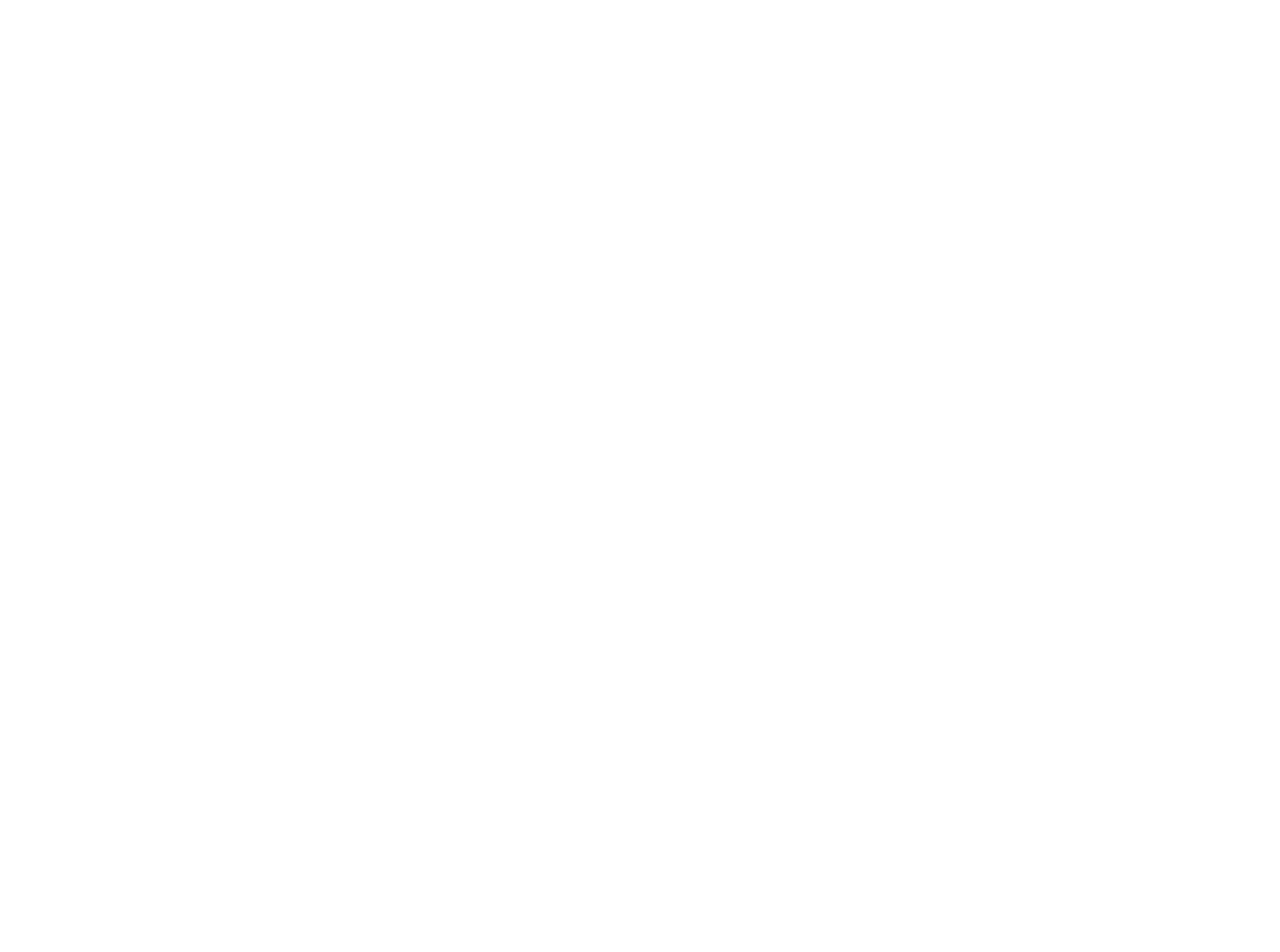
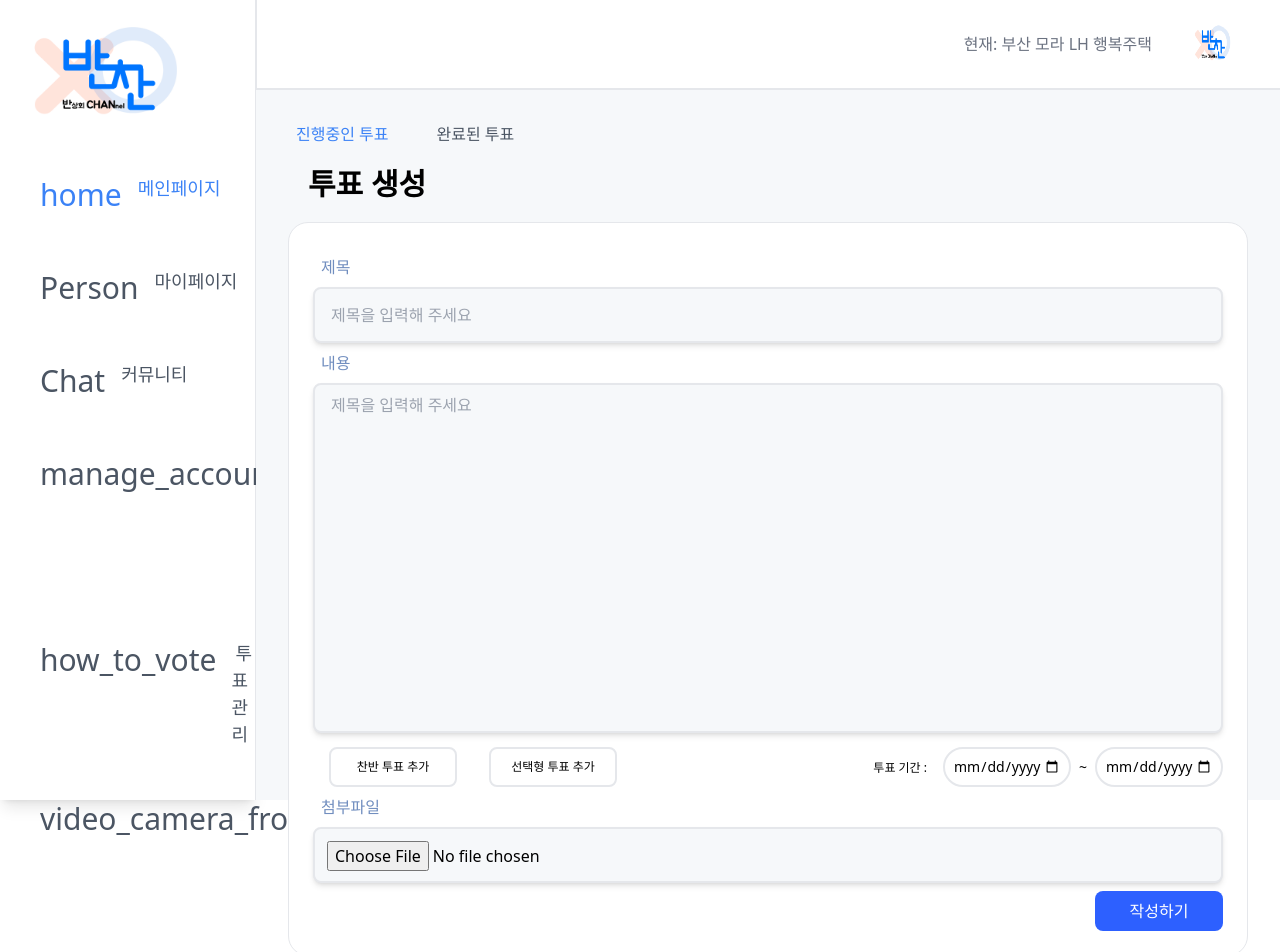
Before and after one commit to wodyddldl333/banchan, a React app in the folder BanChan_FE/: page /vote/create in a window 1280 px wide. Before the commit this address had no page. Shown: the top 952 px of the page. Before the commit the page ends 800 px from the top, so only its background shows below. Built offline with nearby package versions, Linux system fonts and the light colour scheme; the HTML template or start-up script is replaced by a standard one.

Commit message:
투표 생성 페이지 구현

```diff
--- a/BanChan_FE/src/App.tsx
+++ b/BanChan_FE/src/App.tsx
@@ -7,6 +7,7 @@
 import Ask from "./components/Community/Ask";
 import VoteManagePage from "./pages/VoteManagePage";
 import MainLayout from "./components/MainLayout";
+import VoteCreatePage from "./pages/VoteCreatePage";
 function App() {
   return (
     <BrowserRouter>
@@ -18,6 +19,7 @@
         <Route path="/community/board" element={<Board />} />
         <Route path="/community/ask" element={<Ask />} />
         <Route path="/vote" element={<MainLayout><VoteManagePage /></MainLayout>} />
+        <Route path="/vote/create" element={<MainLayout><VoteCreatePage /></MainLayout>} />
       </Routes>
     </BrowserRouter>
   );
--- a/BanChan_FE/src/components/MainLayout.tsx
+++ b/BanChan_FE/src/components/MainLayout.tsx
@@ -6,13 +6,11 @@
 }
 const MainLayout: React.FC<MainLayoutProps> = ({ children }) => {
   return (
-    <div className="flex">
+    <div className="flex h-screen bg-gray-100">
         <MainSideBar/>
-    <div className="flex-1 p-6">
+    <div className="flex-1 bg-customBackgroundColor">
       <div>
       <MainHeader></MainHeader>
-      </div>
-      <div>
       { children }
       </div>
     </div>
--- /dev/null
+++ b/BanChan_FE/src/pages/VoteCreatePage.tsx
@@ -0,0 +1,136 @@
+import React from 'react';
+import { useState } from 'react';
+const VoteCreatePage: React.FC = () => {
+    const [activeTab, setActiveTab] = useState('진행중인 투표');
+
+
+    const Contents = () =>  {
+        return (
+            <form>
+                {/* 제목 */}
+            <div>
+
+            <h2 className='text-base m-2 text-customTextColor'>제목</h2>
+            <input
+                name="title"
+                type="text"
+                className="w-full h-14 bg-customBackgroundColor text-base px-4 rounded-lg shadow-md border-solid border-2 outline-none transition-transform transform"
+                placeholder="제목을 입력해 주세요"
+                autoComplete="off"
+                required
+                />
+            </div>
+{/* 내용 */}
+            <div>
+            <h2 className='text-base m-2 text-customTextColor'>내용</h2>
+            <textarea
+            name="contents"
+            className="w-full h-[350px]  bg-customBackgroundColor resize-none text-base px-4 py-2 rounded-lg shadow-md border-solid border-2 outline-none transition-transform transform"
+            placeholder="제목을 입력해 주세요"
+            autoComplete="off"
+            required
+            />
+            </div>
+        {/* 투표버튼 및 투표 기간 */}
+            <div className='flex justify-between pt-2'>
+                {/* 투표버튼 부분 */}
+                <div>
+                <button
+                    name='addAgreeVote'
+                    className="w-32 h-10 rounded-lg border-2	text-xs	 mx-4 transition-transform transform"
+                    type='button'
+                    >
+                    찬반 투표 추가
+                </button>
+                <button
+                    name='addSelectVote'
+                    className="w-32 h-10 rounded-lg border-2	text-xs	 mx-4 transition-transform transform"
+                    type='button'
+
+                    >
+                    선택형 투표 추가
+                </button>
+                    </div>
+                {/* 투표 기간 부분 */}
+                <div>
+                <span className='text-xs mx-4'>
+                    투표 기간 :
+                </span>
+                <input
+                    name='voteStart'
+                    className="w-32 h-10 p-2 rounded-full border-2 text-sm transition-transform transform"
+                    type='date'
+                    required
+                    >
+                </input>
+                <span className='mx-2 text-sm'>
+                    ~
+                </span>
+                <input
+                    name='voteEnd'
+                    className="w-32 h-10 p-2 rounded-full border-2 text-sm transition-transform transform"
+                    type='date'
+                    required
+                    >
+                </input>
+                </div>
+            </div>
+
+{/* 첨부파일 등록 input */}
+            <div>
+            <h2 className='text-base m-2 text-customTextColor'>첨부파일</h2>
+            <input
+                name="file"
+                type="file"
+                className="w-full h-14 text-base bg-customBackgroundColor p-3 rounded-lg shadow-md border-solid border-2 outline-none transition-transform transform"
+                placeholder="첨부파일이 없습니다"
+                />
+            </div>
+{/* 투표 등록 버튼 */}
+            <div className='pt-2 flex justify-end'>
+
+                <button
+                name='submitVote'
+                type="submit"
+                className="w-32 h-10 bg-customBlue text-white rounded-lg transition-transform transform hover:bg-customBlue hover:scale-105"
+                id="submit"
+                >
+                작성하기
+                </button>
+            </div>
+        </form>
+        )
+    }
+
+  return (
+      <div className="p-8">
+      <div className="">
+      <nav className="flex space-x-10  ">
+          <a
+            href="#"
+            className={`flex items-center ${activeTab === '진행중인 투표' ? 'text-blue-500' : 'text-gray-600'}`}
+            onClick={() => setActiveTab('진행중인 투표')}
+            >
+            <span className="ml-2">진행중인 투표</span>
+          </a>
+          <a
+            href="#"
+            className={`flex items-center ${activeTab === '완료된 투표' ? 'text-blue-500' : 'text-gray-600'}`}
+            onClick={() => setActiveTab('완료된 투표')}
+            >
+            <span className="ml-2">완료된 투표</span>
+          </a>
+        </nav>
+        <div className="flex justify-start p-5">
+            <h3 className='text-3xl	font-semibold'>투표 생성</h3>
+        </div>
+
+        <div className="min-w-full min-h-[700px] p-6 bg-white border rounded-[20px] overflow-hidden">
+            <Contents/>
+        </div>
+      </div>
+    </div>
+  );
+};
+
+export default VoteCreatePage;
--- a/BanChan_FE/src/pages/VoteManagePage.tsx
+++ b/BanChan_FE/src/pages/VoteManagePage.tsx
@@ -1,5 +1,7 @@
 import React from 'react';
 import { useState } from 'react';
+import { Link } from "react-router-dom";
+
 const VoteManagePage: React.FC = () => {
     const [activeTab, setActiveTab] = useState('진행중인 투표');
 
@@ -77,7 +79,7 @@
 ]
   return (
       <div className="p-8">
-      <div className="h-screen   bg-slate-200/30 p-6 rounded shadow">
+      <div className="">
       <nav className="flex space-x-10 ">
           <a
             href="#"
@@ -95,9 +97,13 @@
           </a>
         </nav>
         <div className="flex justify-end p-5">
-            <button className="mt-4  bg-blue-600/70 text-white py-2 px-4 rounded-full">투표 생성하기</button>
+            <button className="mt-4  bg-blue-600/70 text-white py-2 px-4 rounded-full">
+            <Link to='/vote/create'>
+            투표 생성하기
+            </Link>
+            </button>
         </div>
-        <table className="w-full table-auto bg-white">
+        <table className="min-w-full bg-white border table-fixed rounded-[20px] overflow-hidden">
           <thead>
             <tr className=" text-slate-400">
               <th className="px-4 py-2">번호</th>
@@ -109,12 +115,12 @@
           </thead>
           <tbody>
             {vote.map((item) => (
-                <tr className=' text-center'>
-                    <td className="border px-4 py-2">{item.id}</td>
-                    <td className="border px-4 py-2">{item.title}</td>
-                    <td className="border px-4 py-2">{item.writer}</td>
-                    <td className="border px-4 py-2">{item.date}</td>
-                    <td className="border px-4 py-2">{item.vote_rate}</td>
+                <tr className=' text-center w-full border-b'>
+                    <td className="p-4">{item.id}</td>
+                    <td className="p-4">{item.title}</td>
+                    <td className="p-4">{item.writer}</td>
+                    <td className="p-4">{item.date}</td>
+                    <td className="p-4">{item.vote_rate}</td>
                 </tr>
             ))}
 
```
